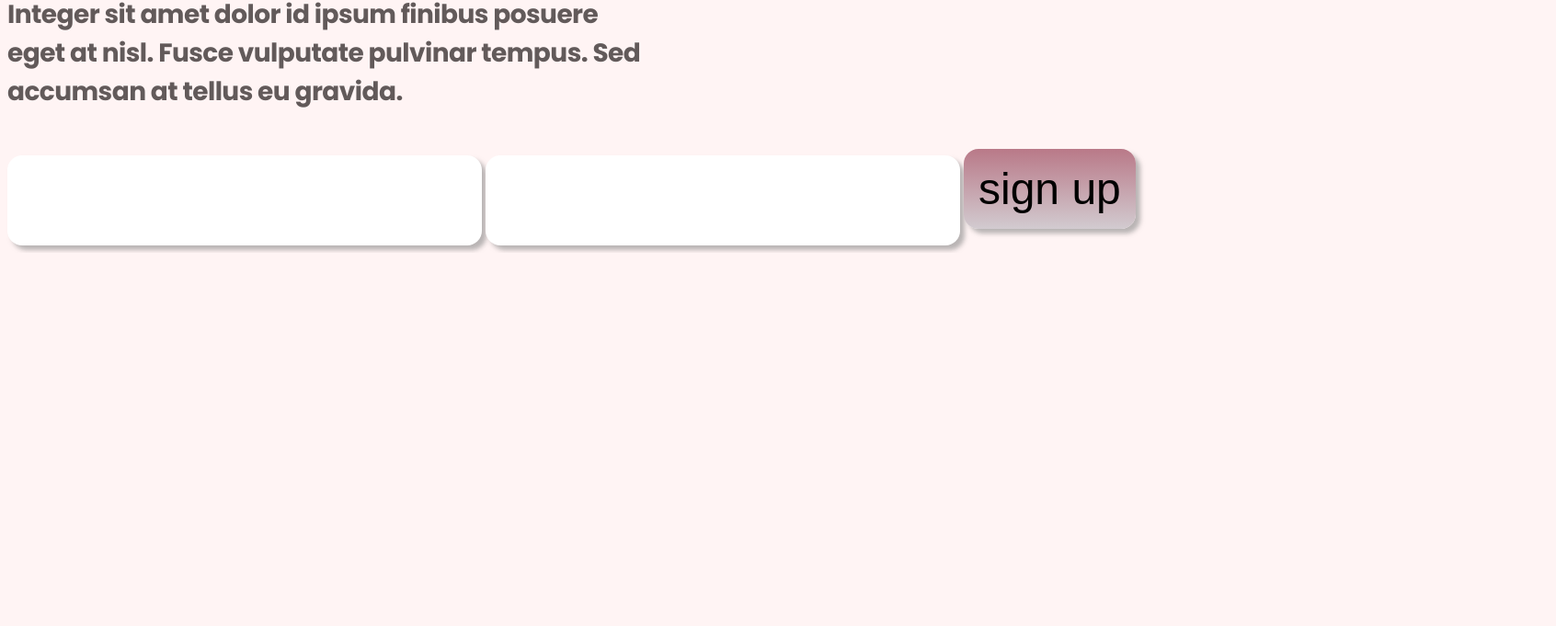
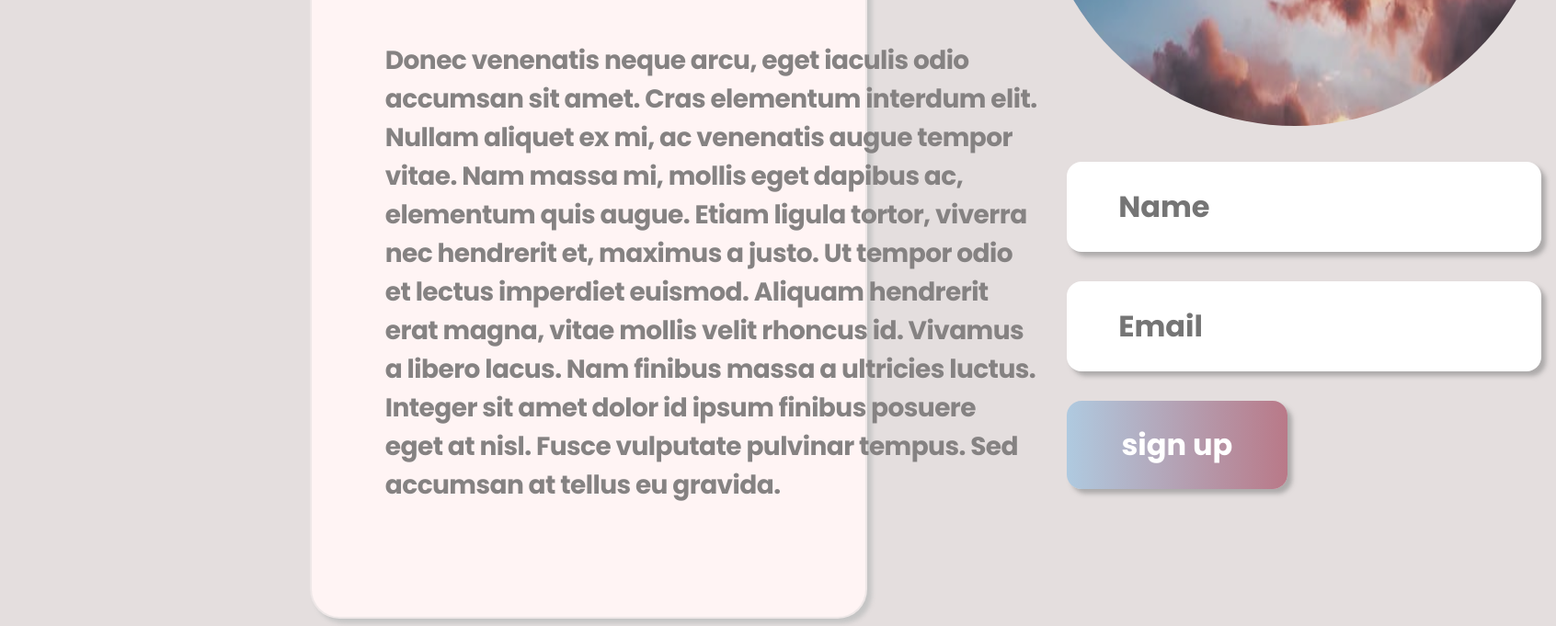
Before and after one commit to justin-w-soto/Sass-Sandbox, a plain HTML site: page index.html in a window 1280 px wide. Shown: the part 851-1532 px from the top of the page at 92% size, 1692 px wide, since content can reach past the window. Before the commit the page ends 1126 px from the top, so only its background shows below. Drawn offline with Linux system fonts and the light colour scheme.

Commit message:
finished first version of faker modal

```diff
--- a/_variables.scss
+++ b/_variables.scss
@@ -1,3 +1,3 @@
-$primaryBtn : linear-gradient(#B97988, #D2CBD0);
-$textColor : rgb(250, 249, 249);
+$primaryBtn : linear-gradient(left, #afcae0, #B97988);
+$textColor : linear-gradient(left, #afcae0, #B97988);
 $inputColor : #ffffff;
--- a/index.html
+++ b/index.html
@@ -15,7 +15,8 @@
         <h1 class="header">Hello this is a header</h1>
 
     </header> -->
-    <sdection>
+    <container class="modal">
+        <section class="headline">
             <h1>This is a description of what I am doing</h1>
             <p>
             Donec venenatis neque arcu, eget iaculis odio accumsan sit amet.
@@ -27,11 +28,16 @@
             sit amet dolor id ipsum finibus posuere eget at nisl. Fusce vulputate pulvinar tempus.
             Sed accumsan at tellus eu gravida.
         </p>
+    </section>
+    <div class="innnerGroup">
+    <img src="./assets/clouds.jpeg" alt="clouds at dawn">
 
-        <input type="text">
-        <input type="text">
+        <div class="inputGroup">
+            <input type="text" placeholder="        Name">
+            <input type="text" placeholder="        Email">
             <button class="butt">sign up</button>
-    </sdection>
-
+        </div>
+    </div>
+    </container>
 </body>
 </html>
--- a/style.scss
+++ b/style.scss
@@ -2,16 +2,21 @@
 @import './header';
 
 body {
-    background: #FFF4F4;
+    background-color: rgb(228, 222, 222);
+    font-family: 'Poppins', sans-serif;
 }
 
 .butt {
     background:$primaryBtn;
-    font-size: 3rem;
-    font-family:Arial, Helvetica, sans-serif;
+    font-size: 2rem;
+    width: 15rem;
+    height: 6rem;
+    color: white;
+    font-family: 'Poppins', sans-serif;
     border: none;
     border-radius: 1rem;
     padding: 1rem;
+    margin: 1rem;
     box-shadow: 5px 5px 5px rgba(128, 128, 128, 0.551);
     &:hover {
         background: linear-gradient(#C08497, #F7AF9D )
@@ -20,7 +25,7 @@ body {
 }
 
 h1 {
-    background: linear-gradient(left, #D3D1D5, #B97988);
+    background: $textColor;
     -webkit-background-clip: text;
     -webkit-text-fill-color: transparent;
 
@@ -45,13 +50,12 @@ h1 {
     height: 517.52px;
 
     font-family: Poppins;
-    font-style: normal;
-    font-weight: normal;
+
     font-size: 28px;
     line-height: 42px;
     letter-spacing: -0.02em;
 
-    color: #625A5A;
+    color: #858282;
  }
 
  input {
@@ -60,5 +64,52 @@ h1 {
      border-radius:1rem;
      border: none;
      box-shadow: 5px 5px 5px rgba(128, 128, 128, 0.551);
+     margin: 1rem;
+     font-size: 2rem;
+     font-family: Poppins ;
+     color: rgb(114, 139, 173);
 
  }
+
+ .inputGroup {
+     width: 32rem;
+     margin: 1rem;
+ }
+
+ .modal {
+
+     display: flex;
+     background: #FFF4F4;
+     column-count: 4;
+     align-items: center;
+     justify-content:space-around;
+     margin-top: 20rem;
+     margin-inline-start: auto;
+     margin-inline-end: auto;
+     padding: 5rem;
+     border: solid 2px rgba(206, 205, 205, 0.342);
+     border-radius: 2rem;
+     box-shadow: 5px 5px 5px rgb(197, 197, 197);
+     width: 35%;
+ }
+
+ .innerGroup {
+     display: flex;
+     flex-direction: row;
+    align-items: center;
+    justify-content: center;
+    align-content: center;
+ }
+
+ img {
+
+     width: 35rem;
+     height: 35rem;
+     border-radius: 50%;
+     order: 1;
+     filter: saturate(100%);
+     filter:contrast(80%)
+
+
+
+ }
```
Also changed, not shown: assets/clouds.jpeg (added), style.css, 1 other file. Lines whose indentation alone changed are shown as unchanged.
